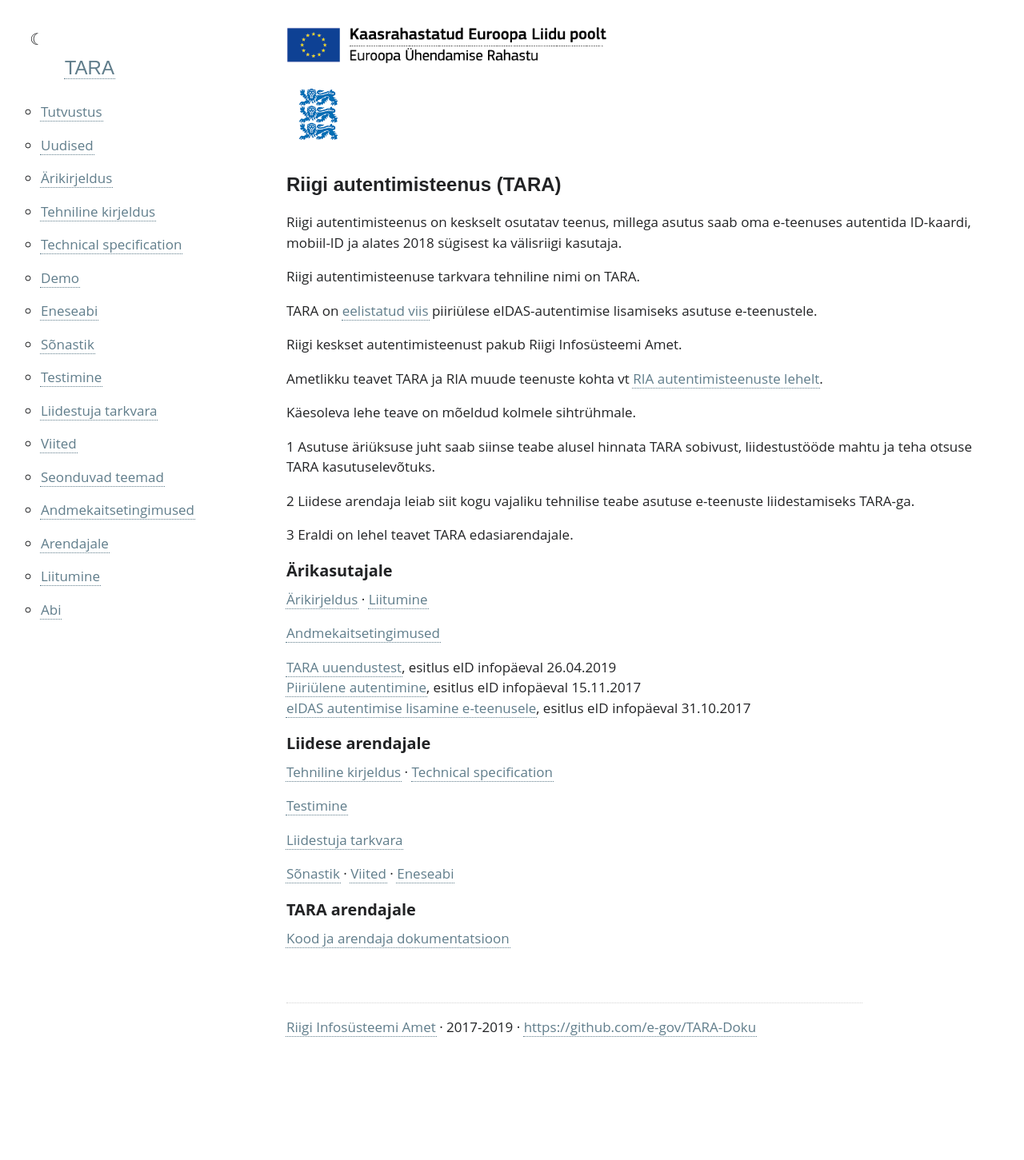
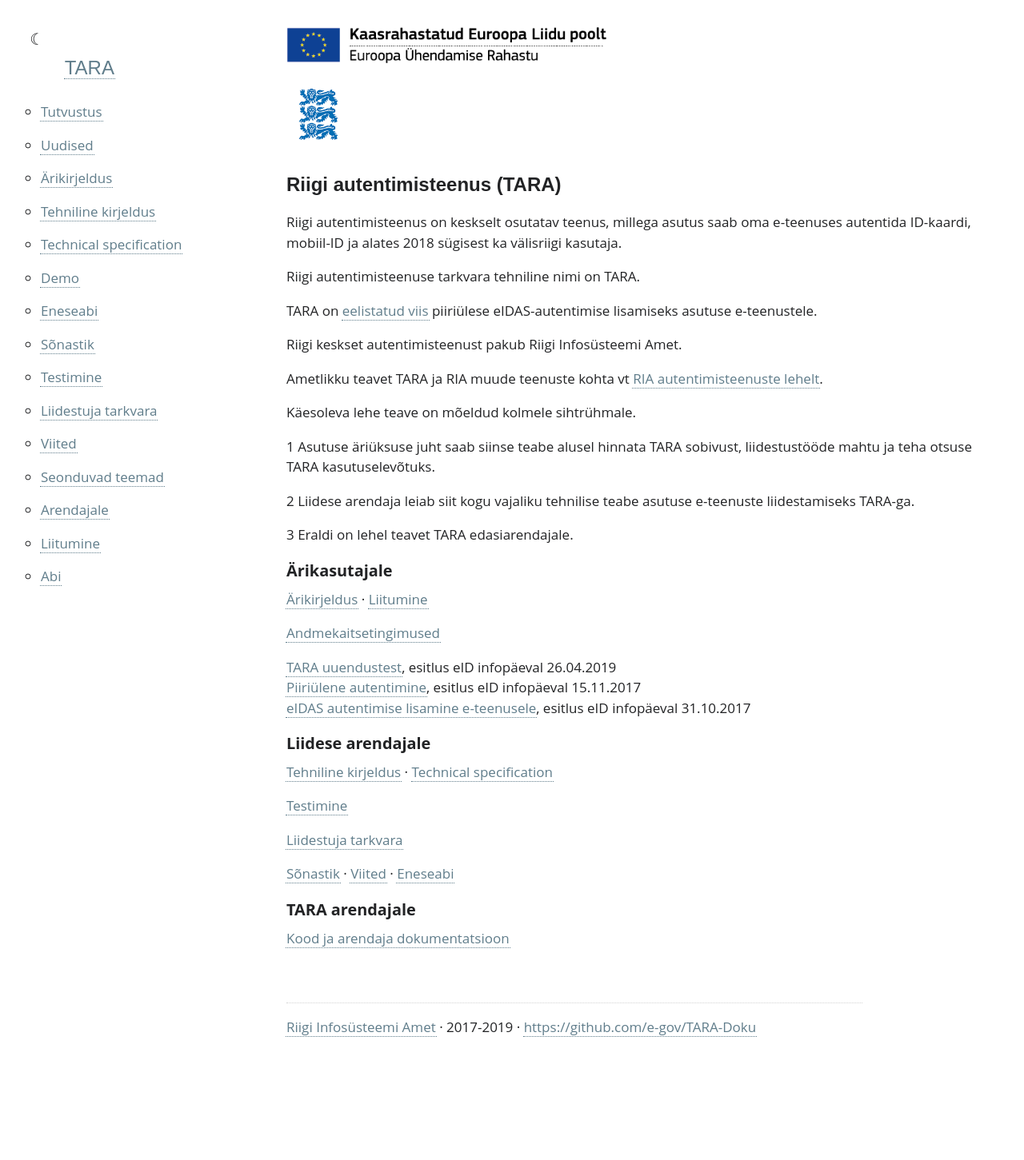
Before and after one commit to e-gov/TARA-Doku, a Jekyll site: the page built from index.md, in a window 1280 px wide. Shown: the whole page at 80% size. Built offline with Jekyll 4.4.1, drawn with Linux system fonts in a browser that asks for light colours.

Commit message:
Update Riba.yml

```diff
--- a/_data/Riba.yml
+++ b/_data/Riba.yml
@@ -22,8 +22,6 @@
   url: "/Viited"
 - title: "Seonduvad teemad"
   url: "/Seonduv"
-- title: "Andmekaitsetingimused"
-  url: "/Isikuandmed"
 - title: "Arendajale"
   url: "/Arendajale"
 - title: "Liitumine"
```
